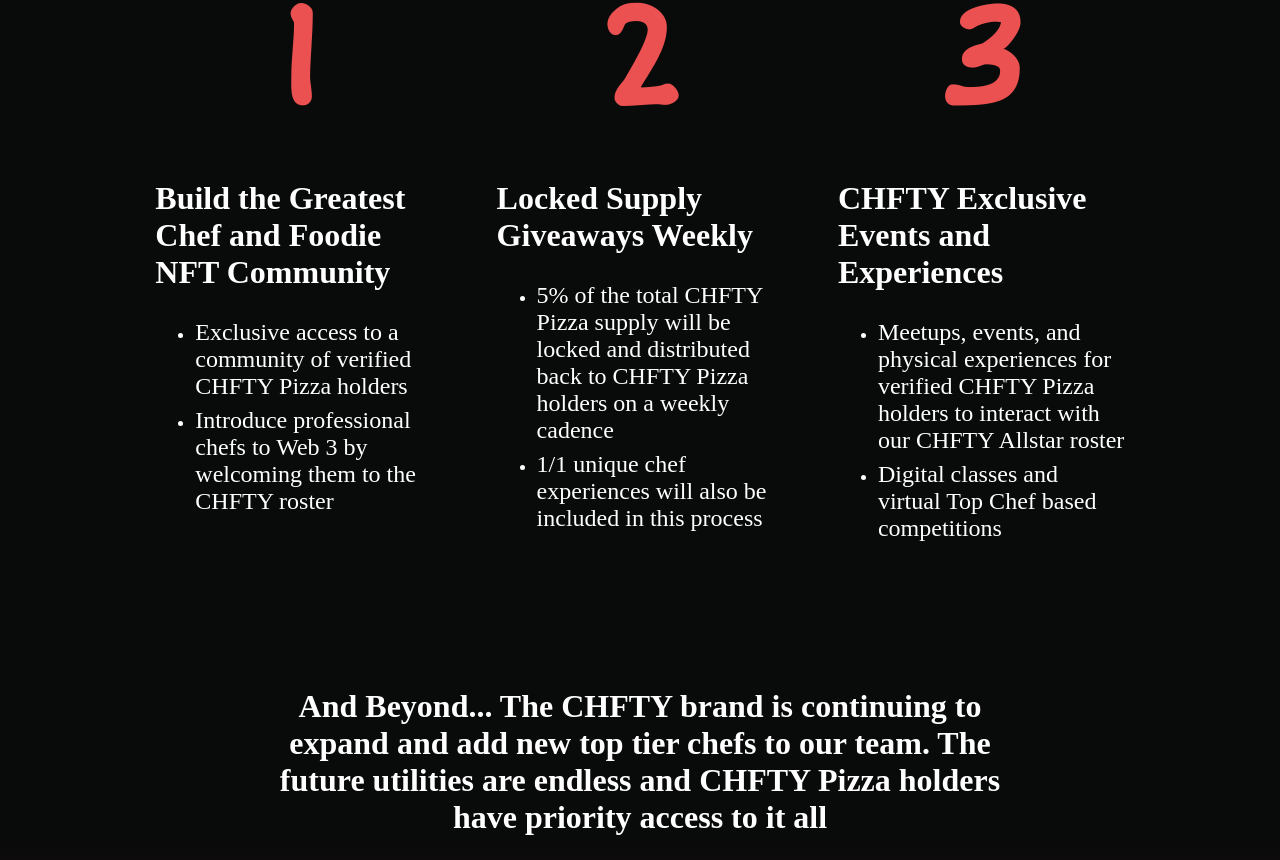
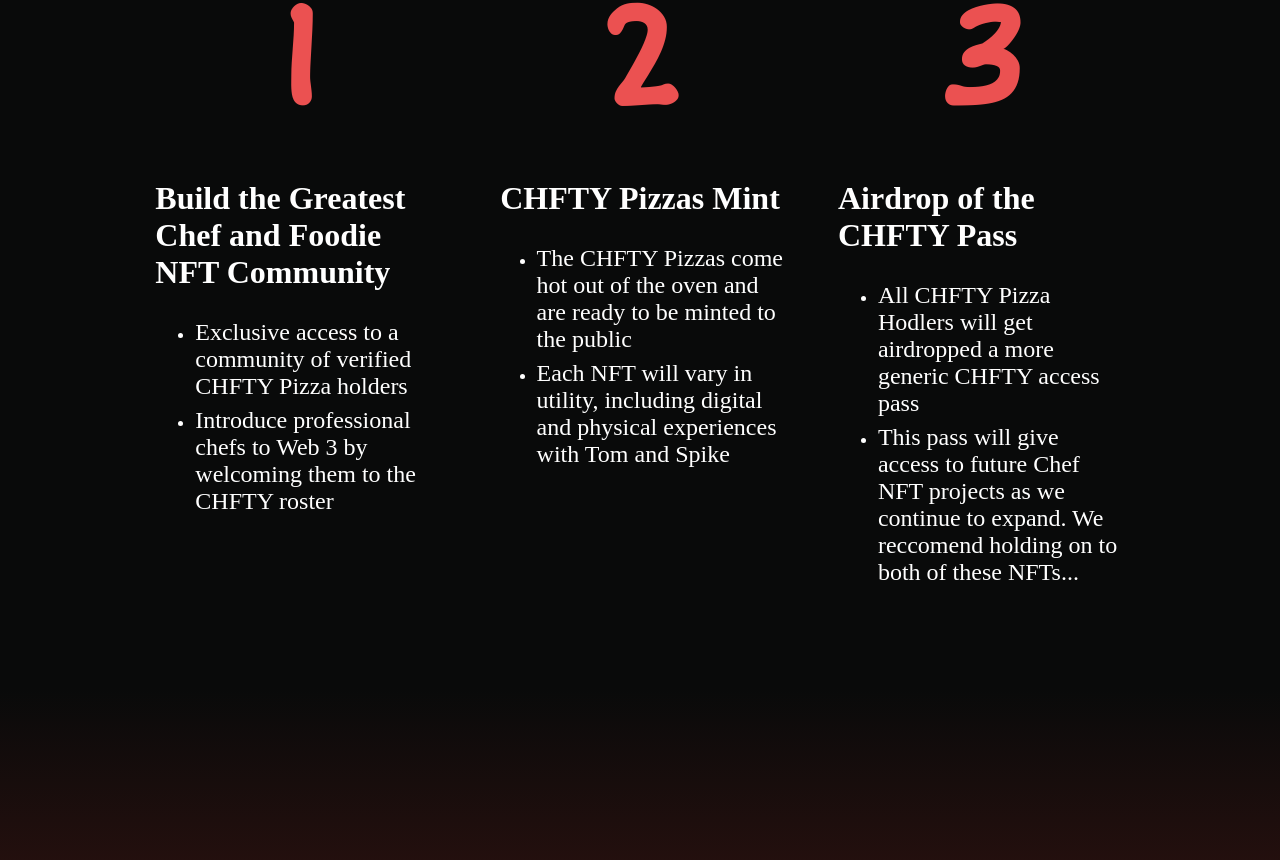
Before and after one commit to Tcadle434/chfty, a React (Create React App) app: page / in a window 1280 px wide. Shown: the part 4040-4900 px from the top of the page. Built offline with nearby package versions, Linux system fonts and the light colour scheme; a web font is replaced by a local one.

Commit message:
content update

```diff
--- a/src/containers/homepage/roadmapSection.jsx
+++ b/src/containers/homepage/roadmapSection.jsx
@@ -87,23 +87,20 @@
 
             <RoadmapComponent
                 phaseNumber='2'
-                mainDescription='Locked Supply Giveaways Weekly'
-                listDetailsOne='5% of the total CHFTY Pizza supply will be locked and distributed back to CHFTY Pizza holders on a weekly cadence'
-                listDetailsTwo='1/1 unique chef experiences will also be included in this process'
+                mainDescription='CHFTY Pizzas Mint'
+                listDetailsOne='The CHFTY Pizzas come hot out of the oven and are ready to be minted to the public'
+                listDetailsTwo='Each NFT will vary in utility, including digital and physical experiences with Tom and Spike'
             />
 
             <RoadmapComponent
                 phaseNumber='3'
-                mainDescription='CHFTY Exclusive Events and Experiences'
-                listDetailsOne='Meetups, events, and physical experiences for verified CHFTY Pizza holders to interact with our CHFTY Allstar roster'
-                listDetailsTwo='Digital classes and virtual Top Chef based competitions'
+                mainDescription='Airdrop of the CHFTY Pass'
+                listDetailsOne='All CHFTY Pizza Hodlers will get airdropped a more generic CHFTY access pass'
+                listDetailsTwo='This pass will give access to future Chef NFT projects as we continue to expand. We reccomend holding on to both of these NFTs...'
             />
             </RowContainer>
             </Bounce>
 
-            <Fade>
-            <BeyondText>And Beyond... The CHFTY brand is continuing to expand and add new top tier chefs to our team. The future utilities are endless and CHFTY Pizza holders have priority access to it all </BeyondText>
-            </Fade>
         </RoadmapContainer>
     );
   }
```
